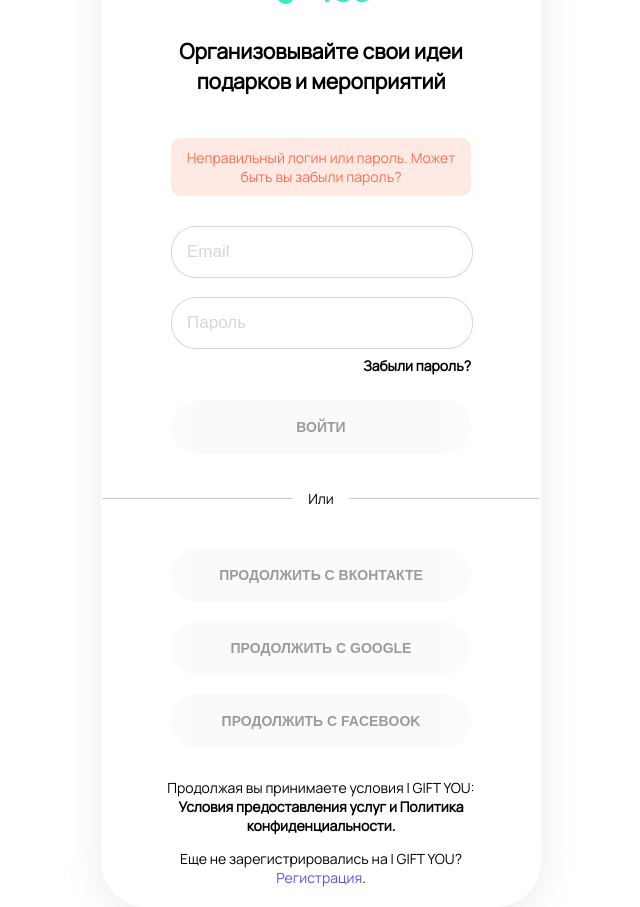
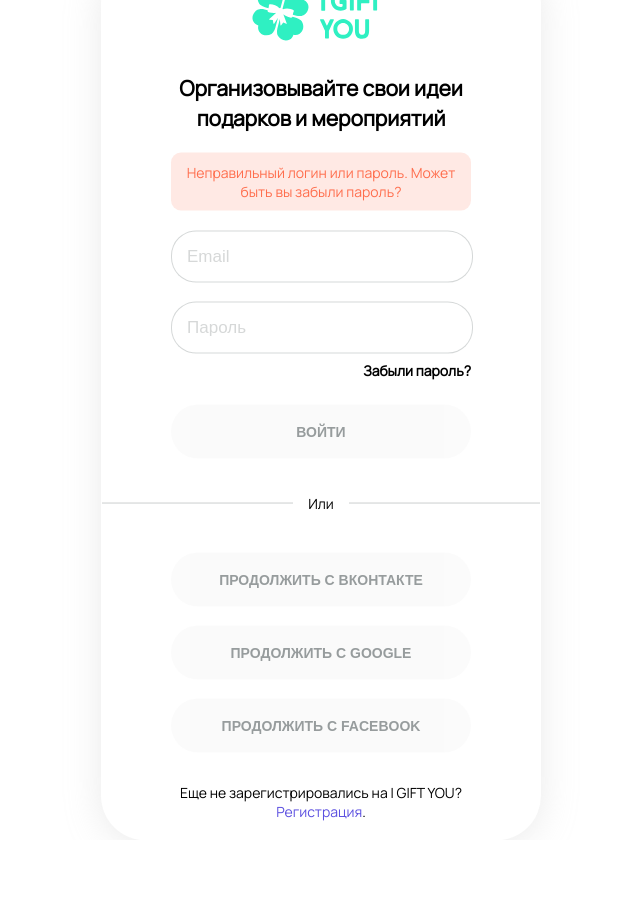
Before and after one commit to kirillgasenko/WishApp, a React (Create React App) app: page /auth in a window 1280 px wide. Shown: the whole page, without its empty margins (319-959 px from the left). After the commit the page ends 840 px from the top, so only its background shows below. Built offline with nearby package versions, Linux system fonts and the light colour scheme.

Commit message:
smaller logBox

```diff
--- a/src/modules/LoginPage/AuthContainer.tsx
+++ b/src/modules/LoginPage/AuthContainer.tsx
@@ -14,8 +14,6 @@
 
   return(
     <div className="footer">
-      <p>Продолжая вы принимаете условия I GIFT YOU:<br/>
-      <b>Условия предоставления услуг и Политика конфиденциальности.</b></p>
       <Question />
     </div>
   );
--- a/src/modules/LoginPage/authPage.scss
+++ b/src/modules/LoginPage/authPage.scss
@@ -20,6 +20,7 @@
 
   .input-warning {
     border-color: #ff6d4c;
+    color: #ff6d4c;
   }
 
   button {
@@ -55,7 +56,8 @@
     background-color: rgba(255, 109, 76, 0.15);
     border-radius: 10px;
     color: #FF6D4C;
-    margin-bottom: 30px;
+    margin-bottom: 20px;
+    transition: display 1s;
   }
 }
 
@@ -81,7 +83,7 @@
   line-height: 30px;
   font-size: 21px;
   cursor: default !important;
-  margin-bottom: 42px;
+  margin-bottom: 20px;
 
   h4 {
     margin-bottom: 0px;
@@ -96,6 +98,7 @@
 $containerWidth: 300px;
 $containerHeight: 934px;
 .auth-box {
+  max-height: 900px;
   max-width: 440px;
   position: absolute;
   background-color: #ffffff;
@@ -110,7 +113,7 @@
   display: flex;
   flex-direction: column;
   width: $containerWidth;
-  margin: 30px 70px;
+  margin: 0px 70px 30px;
 }
 
 .cross {
```
